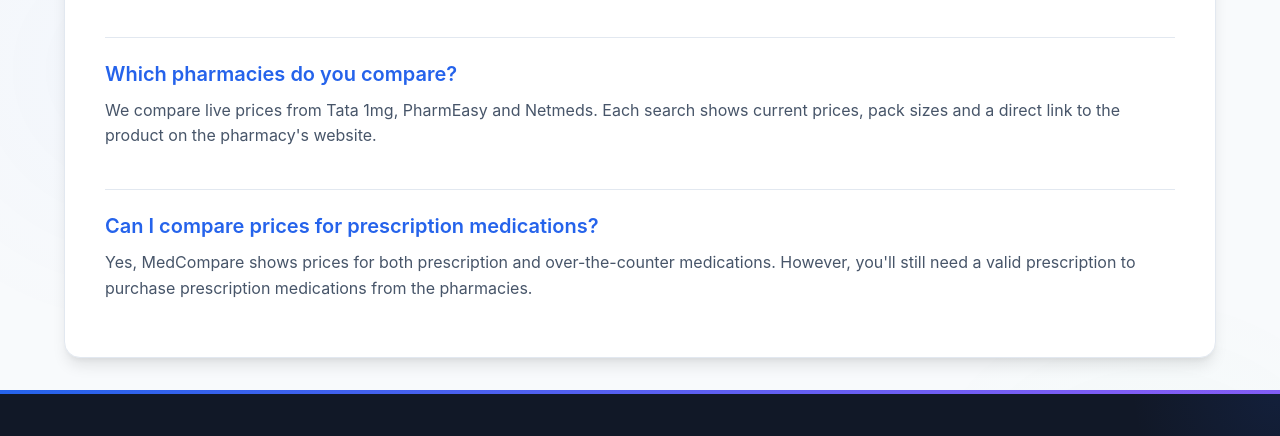
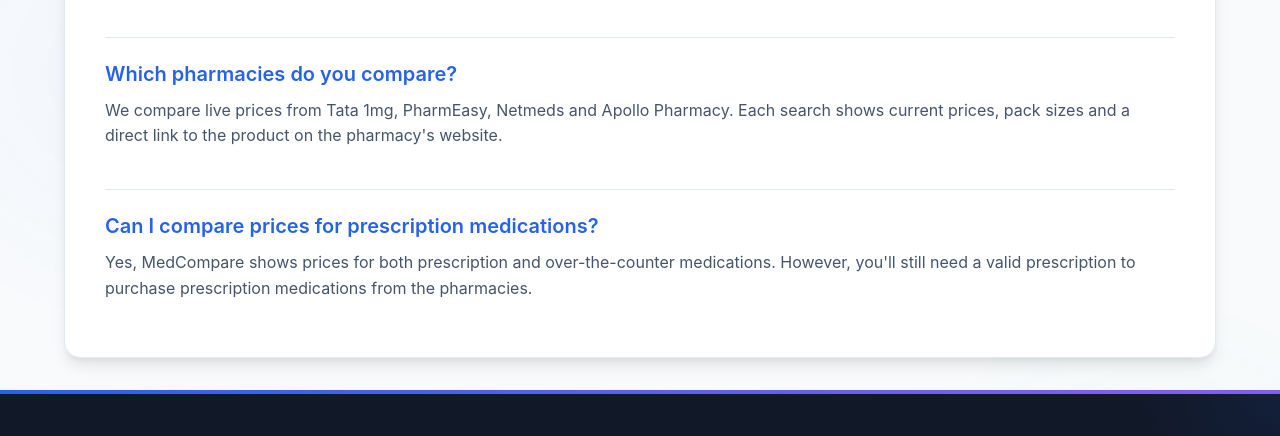
Before and after one commit to Anoop1230-tech/Medcompare, a plain HTML site: page faqs.html in a window 1280 px wide. Shown: the part 890-1326 px from the top of the page. Drawn offline with nearby package versions, Linux system fonts and the light colour scheme.

Commit message:
faq: add apollo pharmacy to compared pharmacies

```diff
--- a/faqs.html
+++ b/faqs.html
@@ -158,7 +158,7 @@
 
                 <div class="faq-item">
                     <h3 class="faq-question">Which pharmacies do you compare?</h3>
-                    <p class="faq-answer">We compare live prices from Tata 1mg, PharmEasy and Netmeds. Each search shows current prices, pack sizes and a direct link to the product on the pharmacy's website.</p>
+                    <p class="faq-answer">We compare live prices from Tata 1mg, PharmEasy, Netmeds and Apollo Pharmacy. Each search shows current prices, pack sizes and a direct link to the product on the pharmacy's website.</p>
                 </div>
 
                 <div class="faq-item">
```
